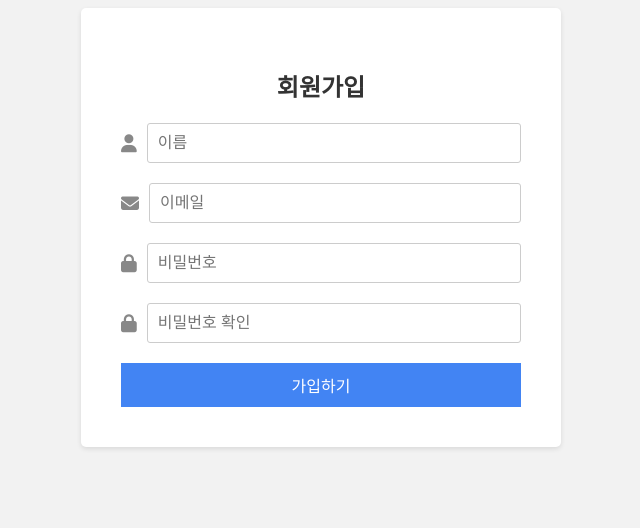
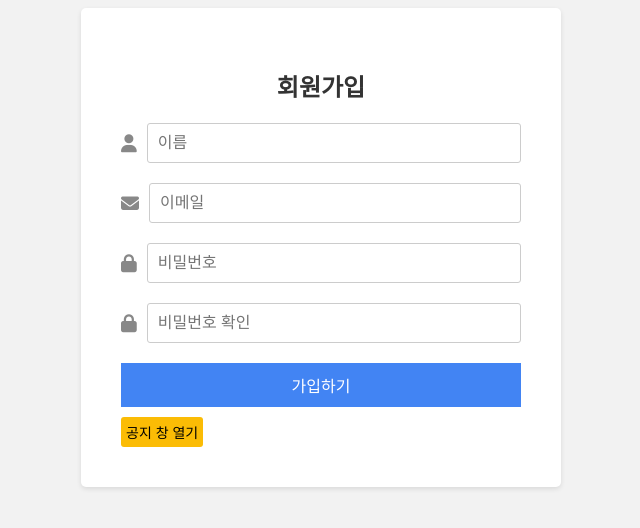
Before and after one commit to miiiiinjeong/-, a plain HTML site: page login.html in a window 1280 px wide. Shown: the whole page, without its empty margins (319-959 px from the left). Drawn offline with Linux system fonts and the light colour scheme.

Commit message:
notice page

```diff
--- a/css/login.css
+++ b/css/login.css
@@ -47,3 +47,14 @@ button[type="submit"]{
 button[type="submit"]:hover{
     background-color: #3663b3;
 }
+input[type="button"]{
+    padding: 5px;
+    font-size: 14px;
+    margin-top: 10px;
+    border-radius: 3px;
+    background-color: #fbbc05;
+    border: none;
+}
+input[type="button"]:hover{
+    background-color: #916e04;
+}
--- /dev/null
+++ b/css/notice.css
@@ -0,0 +1,19 @@
+@charset "utf-8";
+*{
+    box-sizing: border-box;
+}
+body{
+    display: flex;
+    justify-content: center;
+    align-items: center;
+    margin: 0;
+    min-height: 100vh;
+}
+#container{
+    width: 250px;
+    height: 375px;
+    padding: 100px 50px;
+    border: 1px solid black;
+    background: url("../images/notice.jpg") no-repeat left top;
+    background-size: auto;
+}
--- a/login.html
+++ b/login.html
@@ -29,6 +29,7 @@
                 <input type="password" placeholder="비밀번호 확인">
             </div>
             <button type="submit">가입하기</button>
+            <input type="button" value="공지 창 열기" onclick="window.open('notice.html')">
         </form>
     </div>
 </body>
```
Also changed, not shown: notice.html (added, +17 -0 lines), images/notice.jpg (added).
